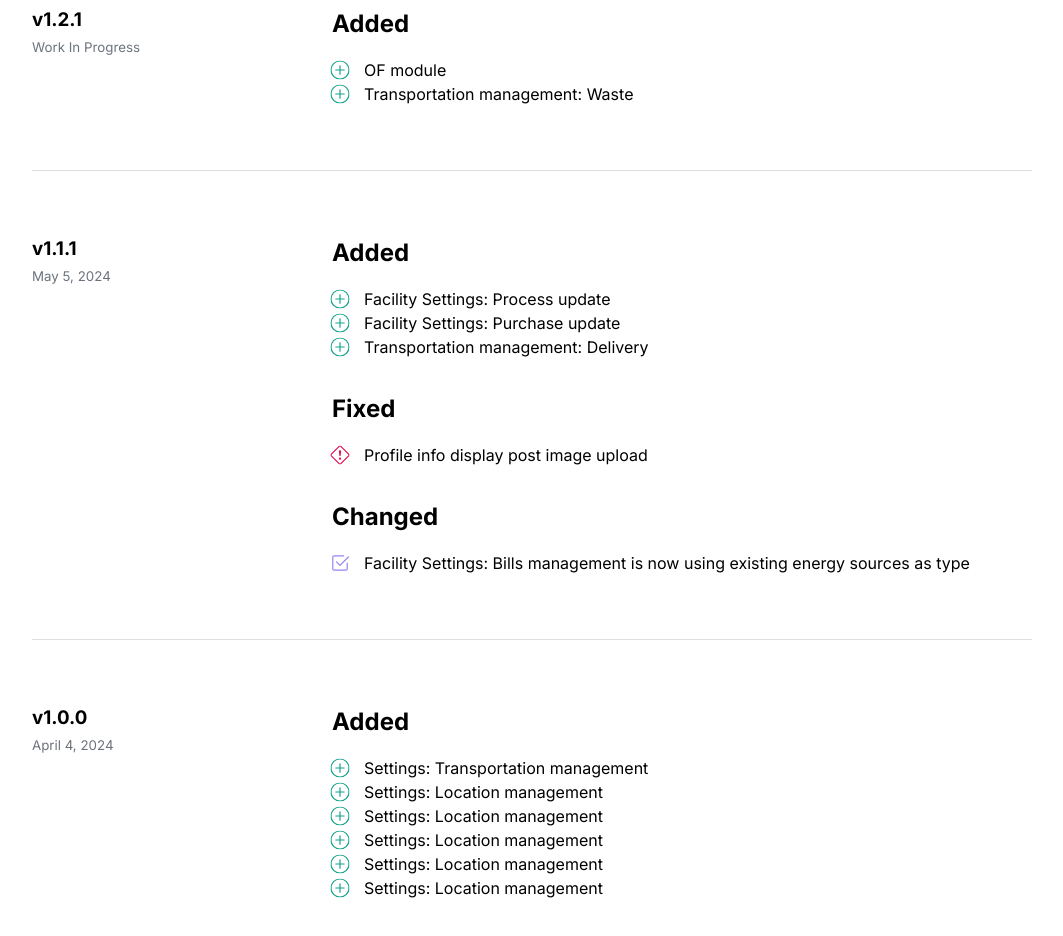
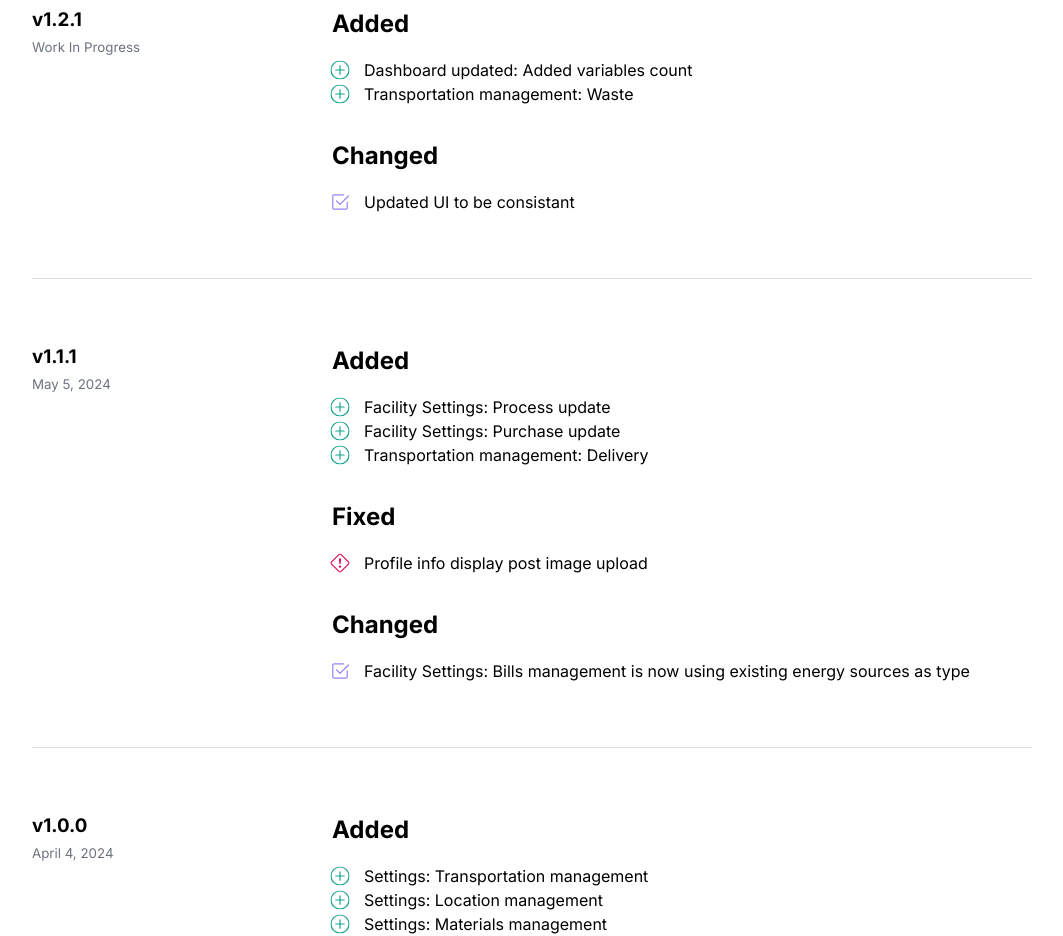
Before and after one commit to divaSoft-gg/green-genius-changelog, a React (Vite) app: page / in a window 1280 px wide. Shown: the part 340-1276 px from the top of the page, without its empty margins (108-1171 px from the left). Built offline with nearby package versions, Linux system fonts and the light colour scheme; the HTML template or start-up script is replaced by a standard one.

Commit message:
chore: version update

```diff
--- a/src/data/data.js
+++ b/src/data/data.js
@@ -3,10 +3,12 @@ export const VERSION_DETAILS = [
         "version": "1.2.1",
         "date": "Work In Progress",
         "added": [
-            "OF module",
+            "Dashboard updated: Added variables count",
             "Transportation management: Waste",
         ],
-        "changed": [],
+        "changed": [
+            "Updated UI to be consistant"
+        ],
         "fixed": [],
     },
     {
@@ -30,10 +32,12 @@ export const VERSION_DETAILS = [
         "added": [
             "Settings: Transportation management",
             "Settings: Location management",
-            "Settings: Location management",
-            "Settings: Location management",
-            "Settings: Location management",
-            "Settings: Location management",
+            "Settings: Materials management",
+            "Settings: Energy sources management",
+            "Facility Settings: Profile management",
+            "Facility Settings: process management",
+            "Facility Settings: purchase management",
+            "Facility Settings: bills management",
         ],
         "changed": [],
         "fixed": [],
```
